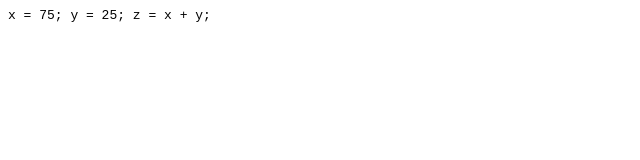
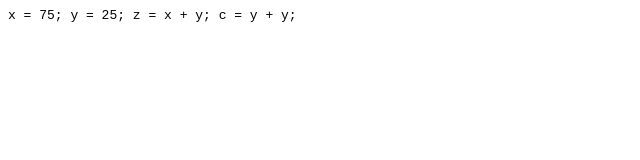
Before and after one commit to NIKHITHURS/nikki, a plain HTML site: page index.html in a window 1280 px wide. Shown: the full height of the page, 0-640 px from the left. Drawn offline with Linux system fonts and the light colour scheme.

Commit message:
modified

```diff
--- a/index.html
+++ b/index.html
@@ -2,5 +2,6 @@
 x = 75;
 y = 25;
 z = x + y;
+c = y + y;
 
 </code>
```
